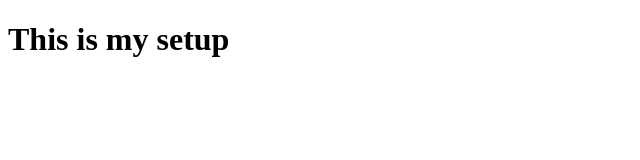
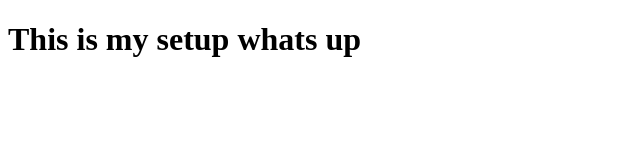
Before and after one commit to arnavg34/Educational-Example-Vanilla-Website-SecondBrain, a plain HTML site: page index.html in a window 1280 px wide. Shown: the whole page, without its empty margins (0-640 px from the left). Drawn offline with Linux system fonts and the light colour scheme.

Commit message:
Update index.html

```diff
--- a/index.html
+++ b/index.html
@@ -6,6 +6,6 @@
     <title>ArnavGupta</title>
 </head>
 <body>
-    <h1>This is my setup</h1>
+    <h1>This is my setup whats up</h1>
 </body>
 </html>
```
